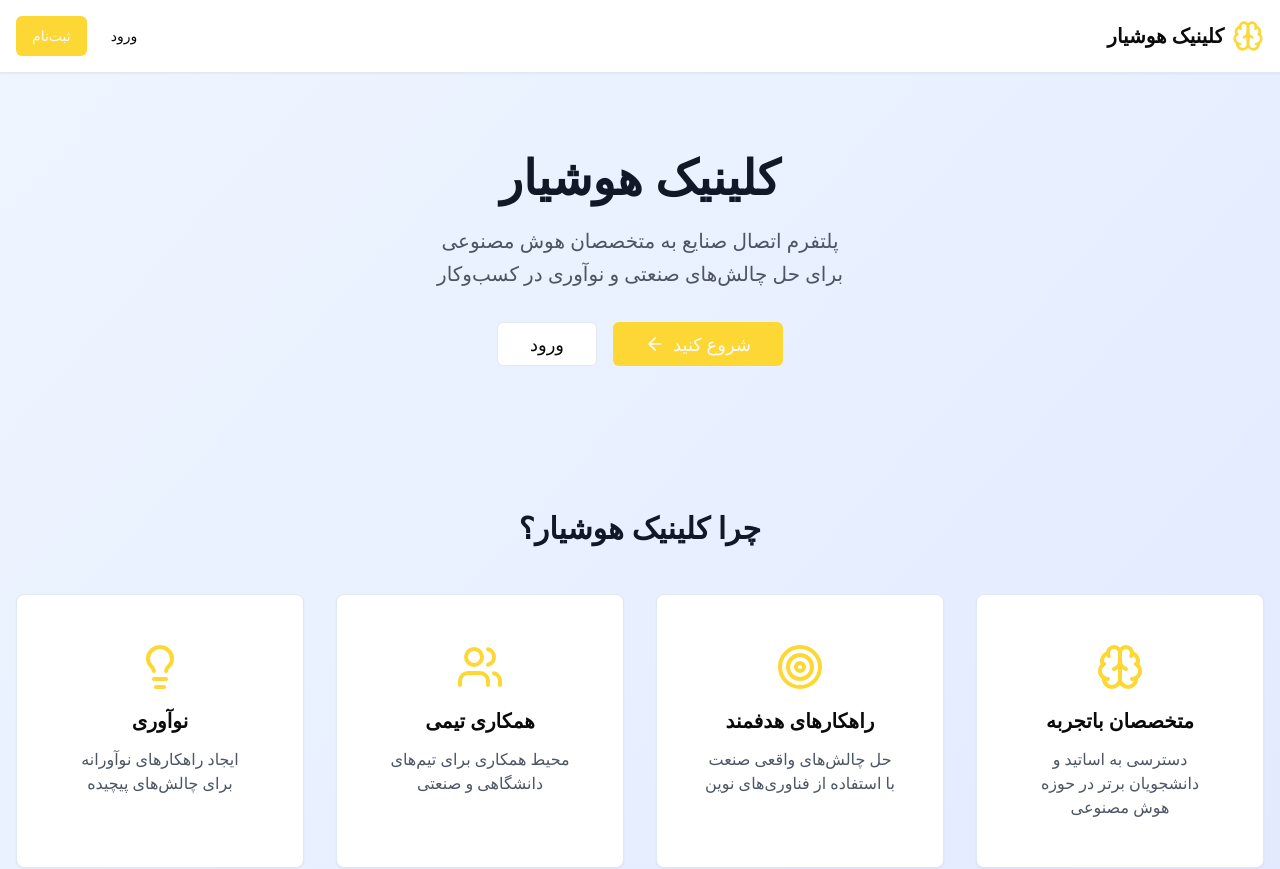
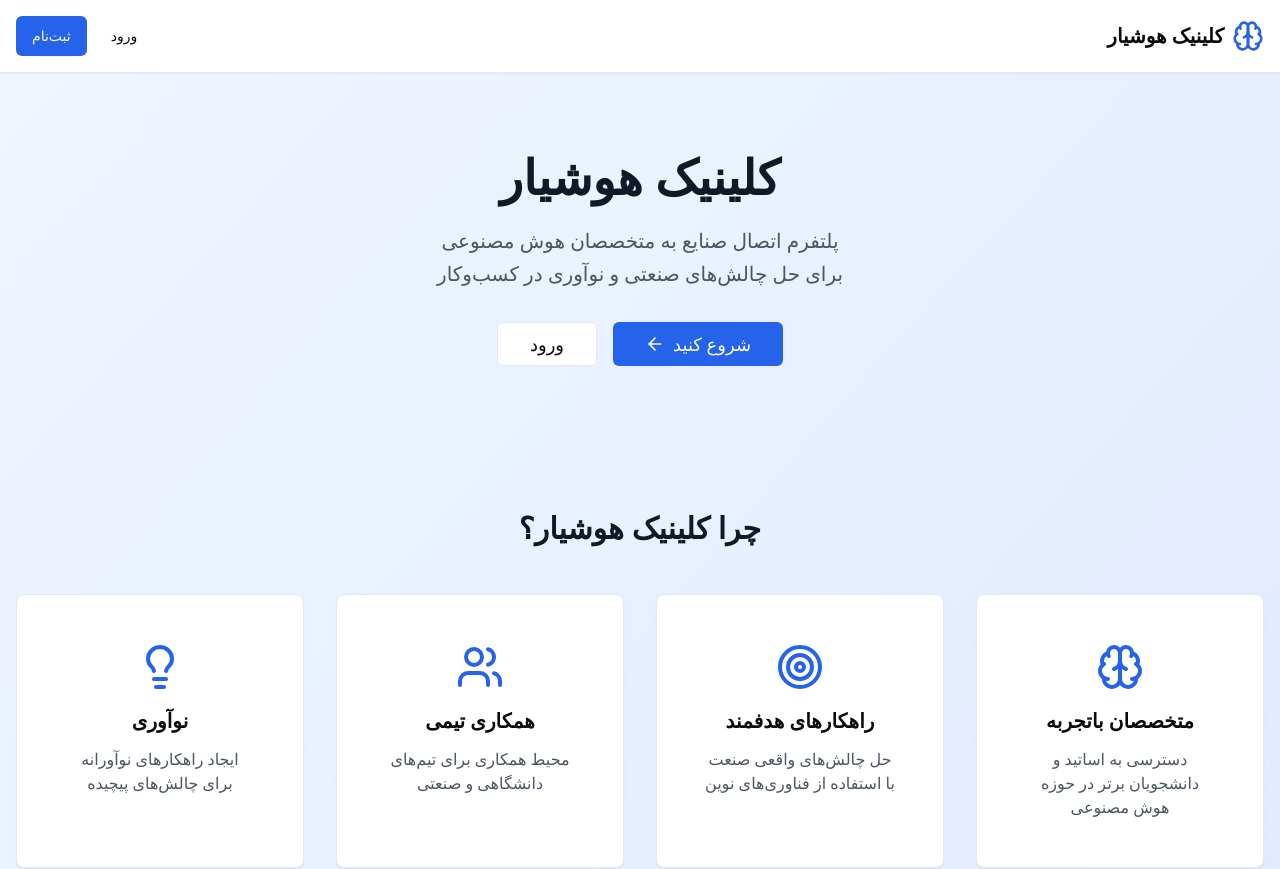
Before and after one commit to hamed-dehghan/hushyar, a Next.js app: page / in a window 1280 px wide. Shown: the top 869 px of the page. Built offline with nearby package versions, Linux system fonts and the light colour scheme; a web font is replaced by a local one.

Commit message:
Update primary color in globals.css from yellow to blue for improved UI consistency.

```diff
--- a/app/globals.css
+++ b/app/globals.css
@@ -26,7 +26,7 @@
     --card-foreground: 0 0% 3.9%;
     --popover: 0 0% 100%;
     --popover-foreground: 0 0% 3.9%;
-    --primary: #fdd835;
+    --primary: #2563eb;
     --primary-foreground: 0 0% 98%;
     --secondary: 210 40% 98%;
     --secondary-foreground: 222.2 84% 4.9%;
```
